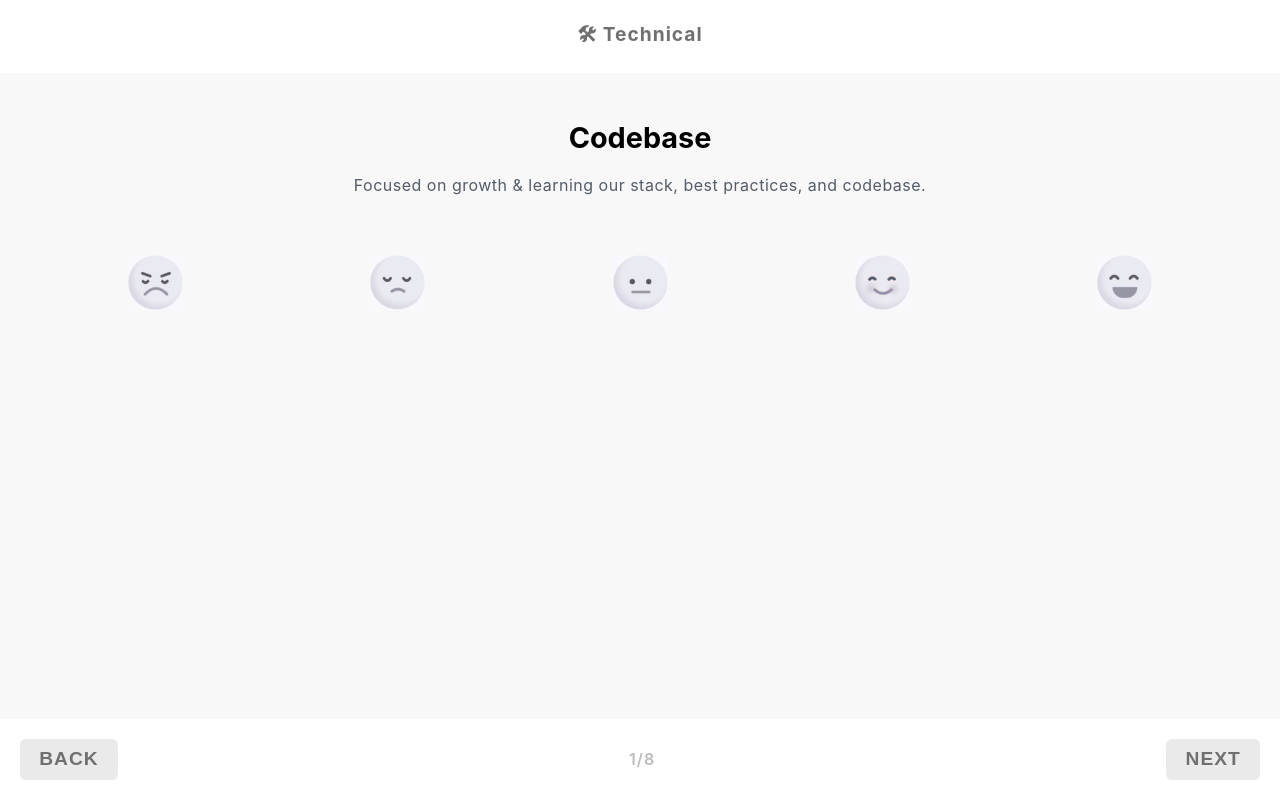
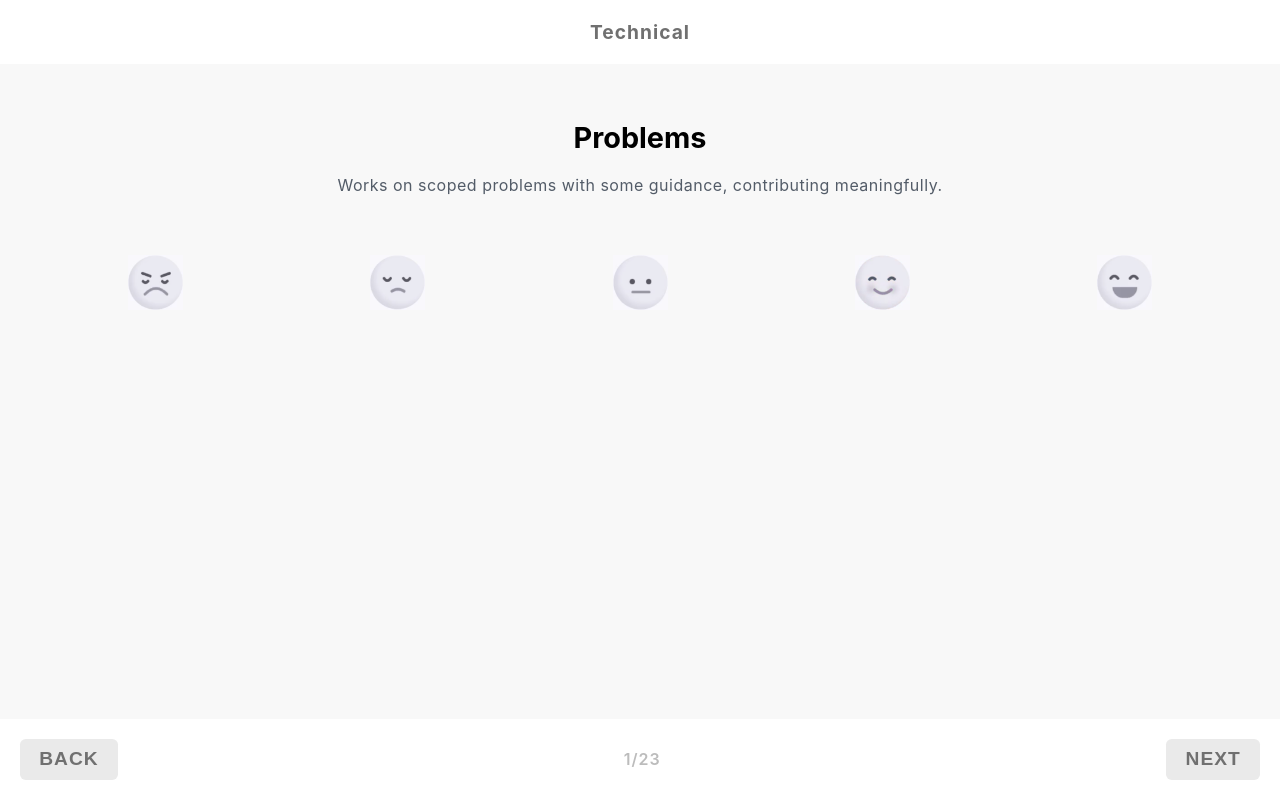
Before and after one commit to parnpresso/feed-me-back, a React (Create React App) app in the folder feed-me-back/: page /rating in a window 1280 px wide. Built offline with nearby package versions, Linux system fonts and the light colour scheme; no server answers.

Commit message:
✨ Dynamic question :crown:

```diff
--- a/feed-me-back/src/pages/Rating/index.jsx
+++ b/feed-me-back/src/pages/Rating/index.jsx
@@ -2,6 +2,7 @@ import React, { useState, useEffect } from 'react';
 import { useHistory } from 'react-router-dom';
 import styled from 'styled-components';
 
+import questions from '../../constants/questions';
 import EmojiRating from '../../components/EmojiRating';
 
 const Container = styled.div`
@@ -117,8 +118,14 @@ const AddtionalFeedbackLink = styled.p`
 
 const RatingPage = (firebase) => {
   const history = useHistory();
+  const [answers, setAnswers] = useState({});
+  const [currentQuestionNumber, setCurrentQuestionNumber] = useState(1);
   const [rating, setRating] = useState(0);
   const [isAnimate, setIsAnimate] = useState(false);
+
+  // useEffect(() => {
+  //   setAnswers(questions[currentQuestion]);
+  // }, [currentQuestion]);
 
   useEffect(() => {
     setIsAnimate(true);
@@ -132,28 +139,28 @@ const RatingPage = (firebase) => {
     try {
       const feedbacksTable = firebase.firebase.database().ref('feedbacks');
       feedbacksTable.push({teamwork_rating: rating});
-      goToSuccessPage();
+      goToNextQuestion();
     } catch (error) {
       console.log(error);
     }
   };
 
+  const goToNextQuestion = () => {
+    setCurrentQuestionNumber(currentQuestionNumber + 1);
+    setRating(0);
+    setIsAnimate(false);
+  };
+
   return (
     <Container>
       <TopBar>
-        <TopTitle>🛠 Technical</TopTitle>
+        <TopTitle>{ questions[currentQuestionNumber].category }</TopTitle>
       </TopBar>
 
-      <Title>Codebase</Title>
+      <Title>{ questions[currentQuestionNumber].title }</Title>
 
       <Content>
-        Focused on growth & learning our stack, best practices, and codebase.
-
-        {/* Works on scoped problems with some guidance, contributing meaningfully.<br /><br />
-        Writes clean code and tests, iterating based on feedback.<br /><br />
-        Participates in code reviews and technical design.<br /><br />
-        May participate in on-call rotation, if applicable for their domain.<br /><br />
-        ทำงานกับทีมได้ดี */}
+        { questions[currentQuestionNumber].description }
       </Content>
 
       <EmojiRating
@@ -171,7 +178,7 @@ const RatingPage = (firebase) => {
 
       <NavigatorBar>
         <Button onClick={() => goToHomePage()}>BACK</Button>
-        <NavigatorNumber>1/8</NavigatorNumber>
+      <NavigatorNumber>{ currentQuestionNumber }/{ questions.length }</NavigatorNumber>
         {rating === 0 ? (
           <Button>NEXT</Button>
         ) : (
```
